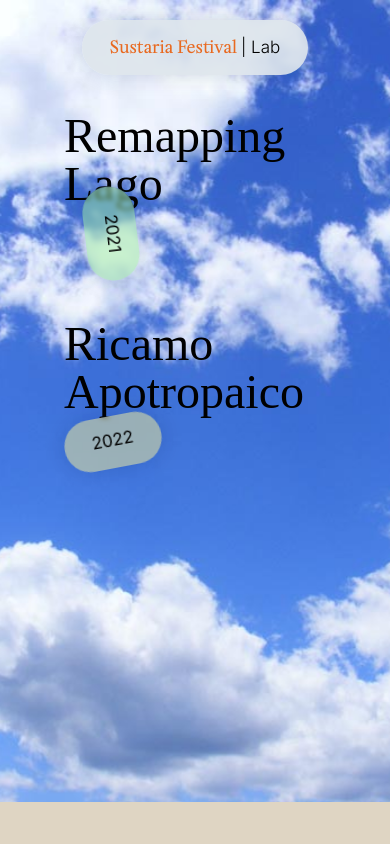
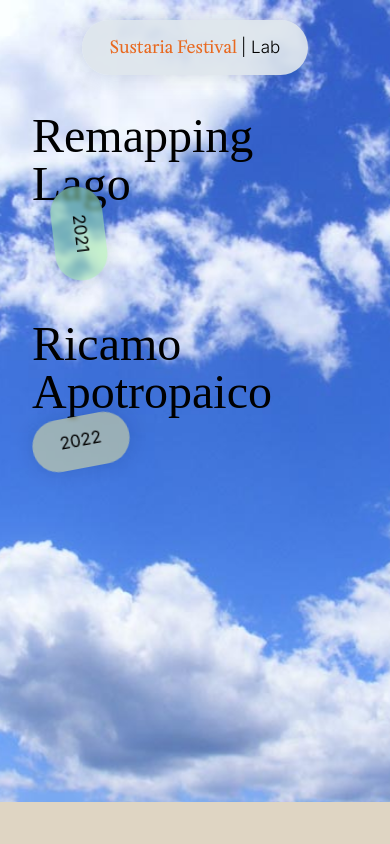
Before and after one commit to roccopung/sustaria, a website built with Vite: page src/index.html in a window 390 px wide. Shown: the top 844 px of the page. Built offline with nearby package versions, Linux system fonts and the light colour scheme.

Commit message:
fix mobile project-grig

```diff
--- a/src/index.html
+++ b/src/index.html
@@ -21,8 +21,10 @@
       <div class="main">
 
         <section id="projects" class="projects-grid
-        block pl-16 pr-16 pb-0
+        block
+        pl-8
         md:grid md:grid-cols-2 md:gap-4
+        sd:pl-16 sd:pr-16
         relative">
           <div class="project-landing
           col-span-2
```
